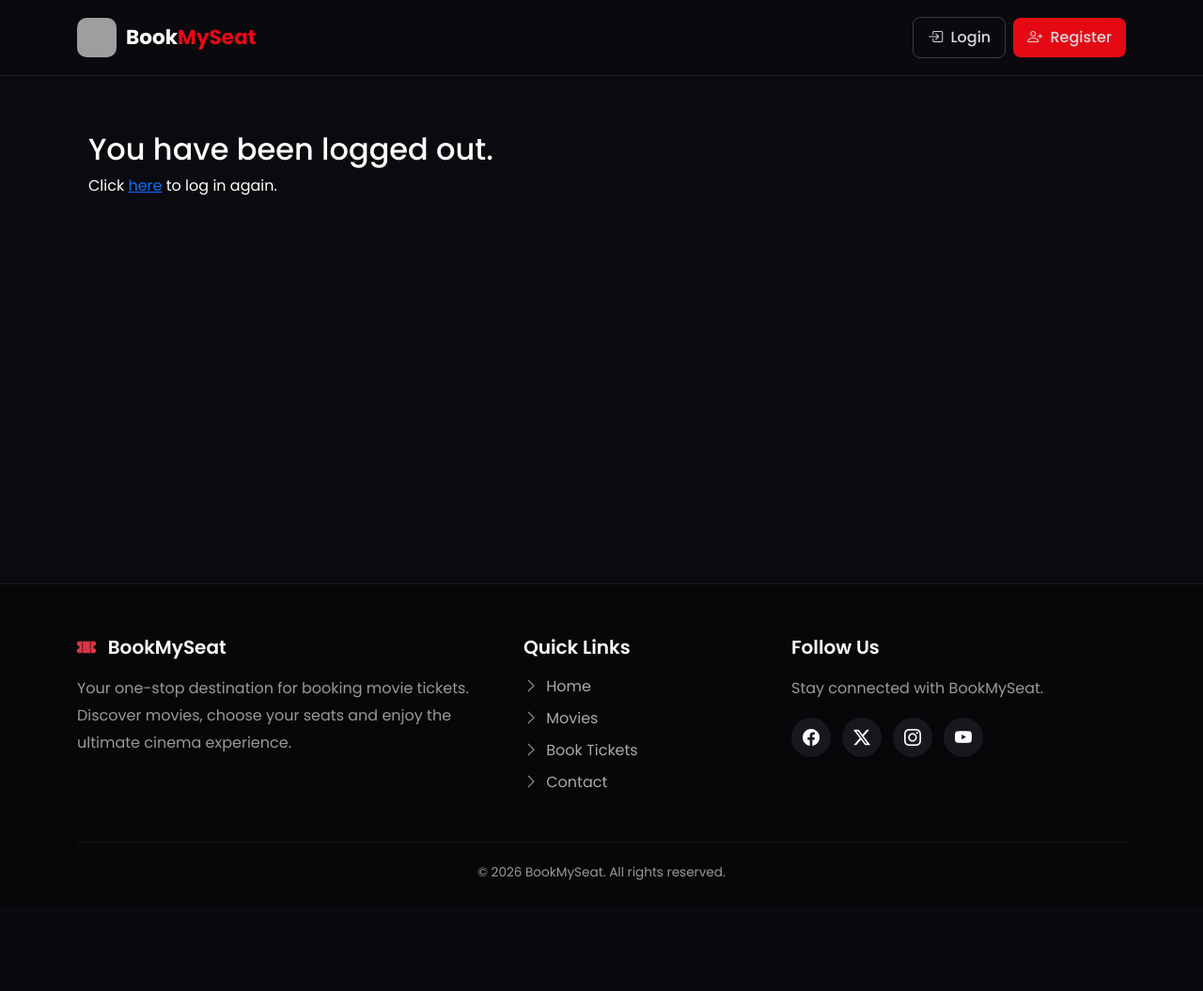
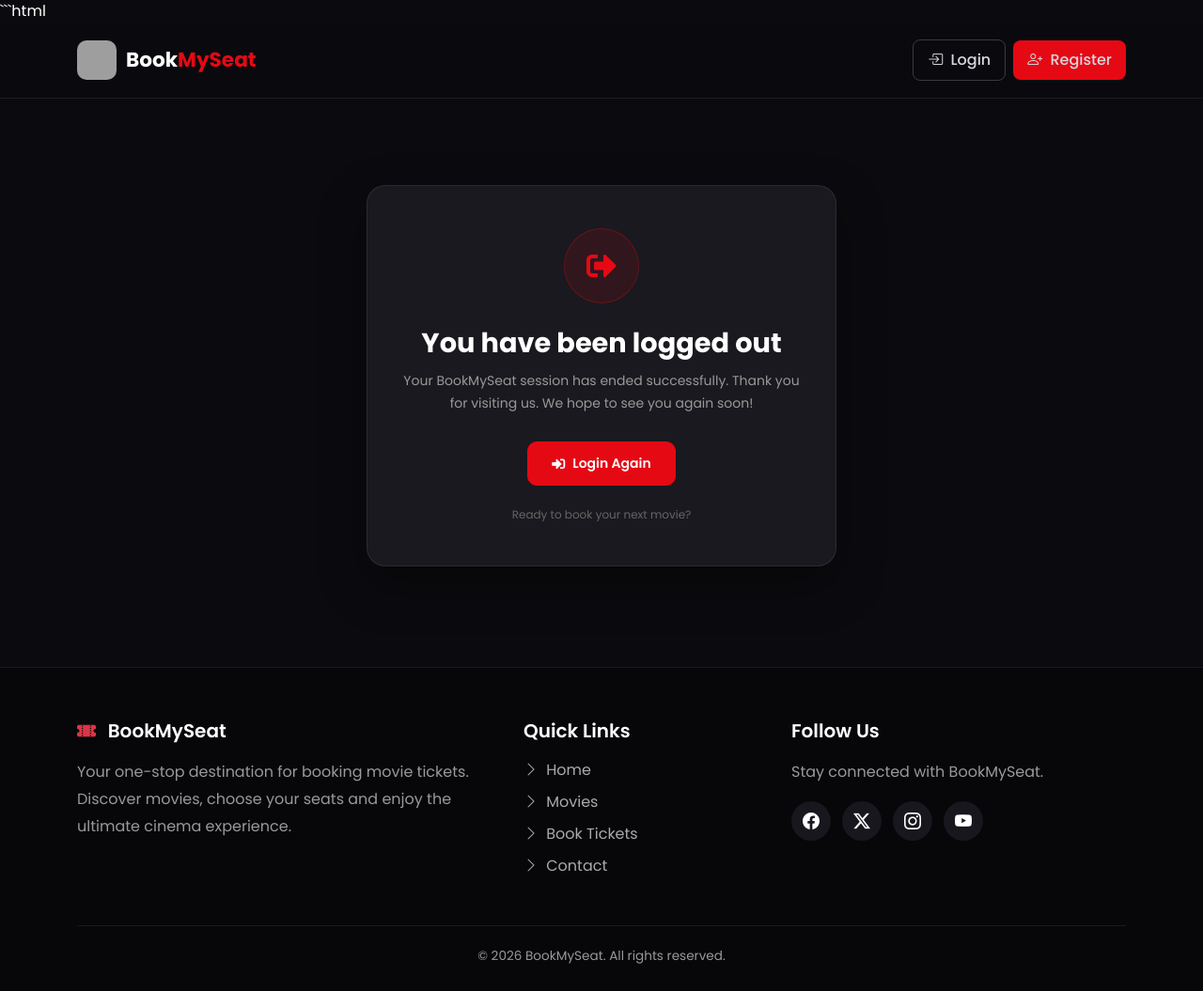
Before and after one commit to ridhamguptaprogramming-ops/rest, a Django app: template templates/users/logout.html in a window 1280 px wide. Shown: the whole page at 94% size. Before the commit the page ends 937 px from the top, so only its background shows below. Run offline with Django 5.2, Linux system fonts and the light colour scheme; the template is opened without the code that fills it, so the values that code supplies are empty; grey boxes are pictures that could not be loaded.

Commit message:
Update logout.html

````diff
--- a/templates/users/logout.html
+++ b/templates/users/logout.html
@@ -1,8 +1,205 @@
+```html
 {% extends "users/basic.html" %}
 
+{% block title %}Logged Out | BookMySeat{% endblock %}
+
 {% block content %}
-  <div class="container mt-4">
-    <h2>You have been logged out.</h2>
-    <p>Click <a href="{% url 'login' %}">here</a> to log in again.</p>
-  </div>
+
+<style>
+    .logout-page {
+        min-height: 65vh;
+
+        display: flex;
+        align-items: center;
+        justify-content: center;
+
+        padding: 50px 20px;
+    }
+
+    .logout-card {
+        width: 100%;
+        max-width: 500px;
+
+        background: #19191f;
+
+        border: 1px solid rgba(255,255,255,0.08);
+        border-radius: 20px;
+
+        padding: 45px 35px;
+
+        text-align: center;
+
+        box-shadow: 0 20px 50px rgba(0,0,0,0.35);
+
+        animation: fadeIn 0.5s ease;
+    }
+
+    .logout-icon {
+        width: 80px;
+        height: 80px;
+
+        margin: 0 auto 25px;
+
+        display: flex;
+        align-items: center;
+        justify-content: center;
+
+        border-radius: 50%;
+
+        background: rgba(229,9,20,0.12);
+        border: 1px solid rgba(229,9,20,0.3);
+
+        color: #e50914;
+
+        font-size: 32px;
+    }
+
+    .logout-card h1 {
+        color: #fff;
+
+        font-size: 1.8rem;
+        font-weight: 700;
+
+        margin-bottom: 12px;
+    }
+
+    .logout-card p {
+        color: #999;
+
+        font-size: 14px;
+        line-height: 1.7;
+
+        margin-bottom: 28px;
+    }
+
+    .login-button {
+        display: inline-flex;
+
+        align-items: center;
+        justify-content: center;
+
+        gap: 8px;
+
+        padding: 12px 25px;
+
+        background: #e50914;
+        border: 1px solid #e50914;
+
+        color: #fff !important;
+
+        border-radius: 10px;
+
+        text-decoration: none;
+
+        font-size: 14px;
+        font-weight: 600;
+
+        transition: all 0.25s ease;
+    }
+
+    .login-button:hover {
+        background: #b20710;
+        border-color: #b20710;
+
+        transform: translateY(-2px);
+
+        box-shadow: 0 8px 20px rgba(229,9,20,0.25);
+    }
+
+    .logout-footer-text {
+        margin-top: 22px;
+
+        color: #666;
+
+        font-size: 12px;
+    }
+
+    @keyframes fadeIn {
+
+        from {
+            opacity: 0;
+            transform: translateY(15px);
+        }
+
+        to {
+            opacity: 1;
+            transform: translateY(0);
+        }
+
+    }
+
+    @media (max-width: 576px) {
+
+        .logout-card {
+            padding: 35px 22px;
+        }
+
+        .logout-card h1 {
+            font-size: 1.5rem;
+        }
+
+        .logout-icon {
+            width: 70px;
+            height: 70px;
+            font-size: 27px;
+        }
+
+        .login-button {
+            width: 100%;
+        }
+    }
+</style>
+
+
+<div class="logout-page">
+
+    <div class="logout-card">
+
+        <!-- Logout Icon -->
+
+        <div class="logout-icon">
+            <i class="fas fa-sign-out-alt"></i>
+        </div>
+
+
+        <!-- Message -->
+
+        <h1>
+            You have been logged out
+        </h1>
+
+        <p>
+            Your BookMySeat session has ended successfully.
+            Thank you for visiting us. We hope to see you again soon!
+        </p>
+
+
+        <!-- Login -->
+
+        <a
+            href="{% url 'login' %}"
+            class="login-button"
+        >
+            <i class="fas fa-sign-in-alt"></i>
+            Login Again
+        </a>
+
+
+        <div class="logout-footer-text">
+            Ready to book your next movie?
+        </div>
+
+    </div>
+
+</div>
+
+
+<!-- Font Awesome -->
+
+<link
+    rel="stylesheet"
+    href="https://cdnjs.cloudflare.com/ajax/libs/font-awesome/5.15.4/css/all.min.css"
+>
+
 {% endblock %}
+```
````
